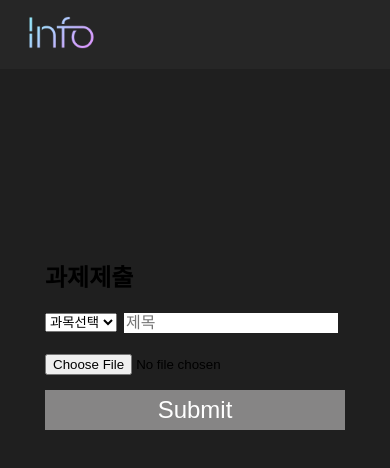
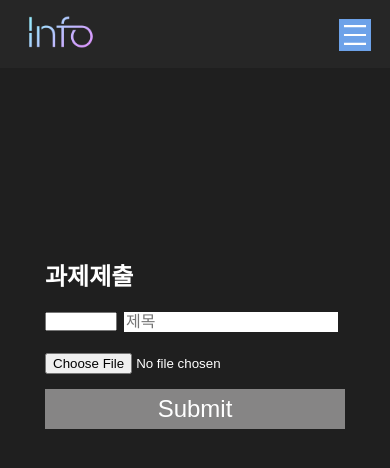
Before and after one commit to ysjk2003/INFO_Front, a React (Create React App) app: page /assignment in a window 390 px wide. Shown: the top 468 px of the page. Built offline with nearby package versions, Linux system fonts and the light colour scheme.

Commit message:
[Add] Toggle Button

```diff
--- a/package.json
+++ b/package.json
@@ -3,6 +3,7 @@
   "version": "0.1.0",
   "private": true,
   "dependencies": {
+    "axios": "^0.18.0",
     "draft-js": "^0.10.5",
     "react": "^16.8.4",
     "react-dom": "^16.8.4",
--- a/src/pages/Assignment.css
+++ b/src/pages/Assignment.css
@@ -2,6 +2,7 @@
     display: table;
     width: 300px;
     margin: 20vh auto;
+    color: white;
 }
 
 .Submit-button {
@@ -23,12 +24,15 @@
     width: 70%;
     margin: auto;
     border: 0;
+    color: white;
 }
 
 .Select {
     float: left;
+    color: white;
 }
 
 .File {
     margin: auto;
+    color: white;
 }
--- a/src/pages/Board.js
+++ b/src/pages/Board.js
@@ -4,7 +4,19 @@ import './Board.css'
 import { Link } from 'react-router-dom';
 
 class Board extends Component {
+    state = {
+        title : [
+            "What is C?",
+            "What is Complier?"
+        ]
+    }
+
     render() {
+        const { title } = this.state;
+
+        const titlelist = title.map( title => (
+            (<p>{title}</p>)
+        ));
         return (
             <div>
                 <Nav />
@@ -12,7 +24,7 @@ class Board extends Component {
                     <div className="Board">
                         <div className="Category">
                             <h2>Chapter 1</h2>
-                            <p>What is C?</p>
+                            <p>{ titlelist }</p>
                         </div>
                         <div className="Main">
                             <h1 className="Title">Title</h1>
--- a/src/pages/Main.css
+++ b/src/pages/Main.css
@@ -69,8 +69,4 @@
     .Logo {
         margin: 0;
     }
-
-    .menu {
-        display: none;
-    }
 }
--- a/src/pages/Nav.css
+++ b/src/pages/Nav.css
@@ -7,7 +7,7 @@
 .App-logo {
     background-color: #262626;
     margin: 0 0 0 1%;
-    height: 65px;
+    height: 4rem;
 }
 
 li {
@@ -21,3 +21,46 @@ li {
     margin-right: 4vh;
     margin-top: 0.5%;
 }
+
+.Menu-image {
+    display: none;
+}
+
+@media (max-width: 767px){
+
+    .Menu-image {
+        display: block;
+        float: right;
+        margin: 1.2rem;
+        width: 2rem;
+    }
+
+    #toggle {
+        display: none;
+    }
+
+    #toggle:checked ~ .menu{display: inline;}
+
+    .menu {
+        background: rgb(109,109,109);
+        position: absolute;
+        right: 0;
+        margin: 0;
+        width: 100%;
+        display: none;
+        top: 4rem;
+    }
+
+    .menu ul li {
+        display: block;
+        text-align: center;
+    }
+
+    #nav {
+        padding: 0;
+    }
+
+    li {
+        padding: 0;
+    }
+}
--- a/src/pages/Nav.js
+++ b/src/pages/Nav.js
@@ -2,14 +2,17 @@ import React, {Component} from 'react';
 import logo from 'resource/logo.png';
 import { Link } from 'react-router-dom';
 import './Nav.css'
+import menu from 'resource/menu.svg';
 
 class Nav extends Component {
     render() {
         return (
             <div className="App-navbar">
                 <img src={logo} className="App-logo"/>
+                <label className="nav_btn" for="toggle"><img src={menu}className="Menu-image"></img></label>
+                <input type="checkbox" id="toggle" className="toggle"/>
                 <div className="menu">
-                    <ul>
+                    <ul id="nav">
                         <li><Link to="/">메인</Link></li>
                         <li><Link to="/curriculum">커리큘럼</Link></li>
                         <li><Link to="/assignment">과제제출</Link></li>
--- a/src/pages/Post.css
+++ b/src/pages/Post.css
@@ -1,7 +1,7 @@
 .editor-class {
     height: 30rem !important;
     background-color: white;
-    border: 0.2rem solid gray;
+    border: 0.5rem solid gray;
 }
 
 .wrapper-editor {
@@ -15,13 +15,14 @@
 .Save {
     display: table;
     margin: 0 auto;
-    font-size: 1.2rem;
+    font-size: 1rem;
     border: 0;
     background-color: rgb(134, 133, 133);
     height: 2rem;
     color: white;
     width: 4rem;
     margin-top: 1rem;
+    border-radius: 20%;
 }
 
 .rdw-editor-wrapper {
```
Also changed, not shown: src/resource/menu.svg (added), 1 other file (tests, documents, lock files or other folders).
